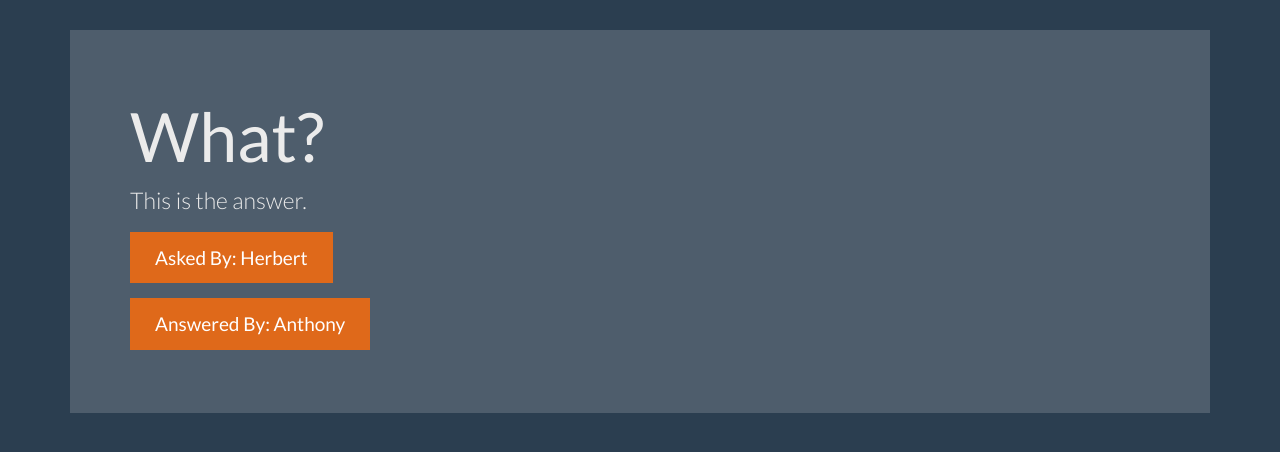
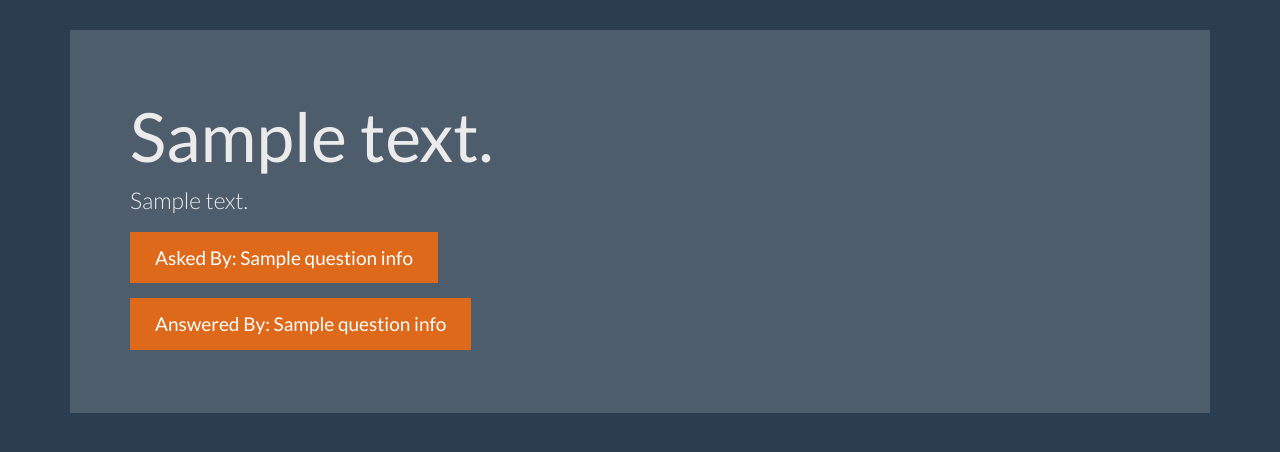
Before and after one commit to zee467/Question-and-Answer-App, a Flask app: template templates/question.html in a window 1280 px wide. Shown: the part 40-492 px from the top of the page. Run offline with Flask 3, Linux system fonts and the light colour scheme; the template is opened without the code that fills it: most values are stand-ins (such as "Sample title", 1, 10 or a date in 2020); some libraries are stand-ins or nearby versions.

Commit message:
Update Question Page

```diff
--- a/app.py
+++ b/app.py
@@ -85,8 +85,12 @@ def login():
 @app.route("/question/<int:question_id>")
 def question(question_id):
     user = get_current_user()
+    db = get_db()
 
-    return render_template("question.html", user=user)
+    question_info_cur = db.execute('select questions.question_text, questions.answer, askers.name as asker_name, experts.name as expert_name from questions join users as askers on askers.id = questions.asked_by_id join users as experts on experts.id = questions.expert_id where questions.id = ?', [question_id])
+    question_info_results = question_info_cur.fetchone()
+
+    return render_template("question.html", user=user, question_info=question_info_results)
 
 @app.route("/answer/<int:question_id>", methods=["GET", "POST"])
 def answer(question_id):
--- a/templates/question.html
+++ b/templates/question.html
@@ -48,10 +48,10 @@
     <div class="container theme-showcase" role="main">
 
       <div class="jumbotron">
-        <h1>What?</h1>
-        <p>This is the answer.</p>
-        <p><a class="btn btn-primary btn-lg">Asked By: Herbert</a></p>
-        <p><a class="btn btn-primary btn-lg">Answered By: Anthony</a></p>
+        <h1>{{ question_info['question_text'] }}</h1>
+        <p>{{ question_info['answer'] }}</p>
+        <p><a class="btn btn-primary btn-lg">Asked By: {{ question_info['asker_name'] }}</a></p>
+        <p><a class="btn btn-primary btn-lg">Answered By: {{ question_info['expert_name'] }}</a></p>
       </div>
 
     </div> <!-- /container -->
```
